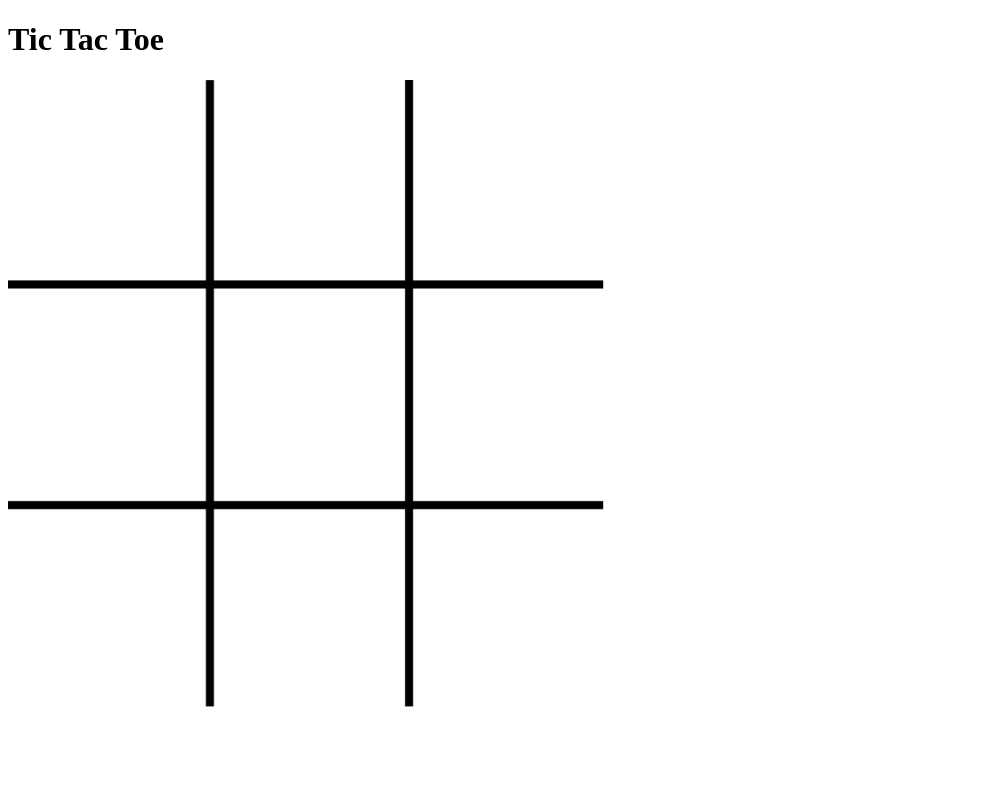
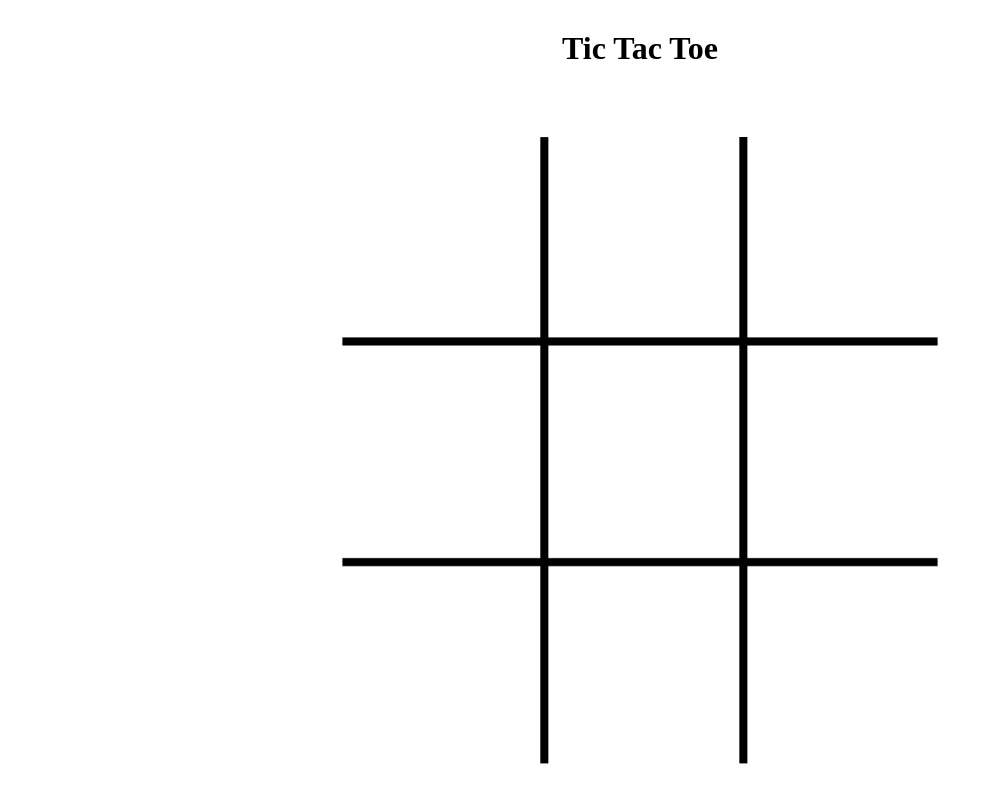
Before and after one commit to ryankhalife/TicTacToe-MiniMax, a plain HTML site: page index.html in a window 1280 px wide. Shown: the whole page, without its empty margins (0-993 px from the left). Drawn offline with Linux system fonts and the light colour scheme.

Commit message:
centered grid

```diff
--- a/index.html
+++ b/index.html
@@ -5,6 +5,7 @@
     <title>TicTacToe</title>
   </head>
   <body>
+    <div class="container">
       <h1>Tic Tac Toe</h1>
       <div class="grid">
         <div class="row">
@@ -23,5 +24,6 @@
           <div id="c9"></div>
         </div>
       </div>
+    </div>
   </body>
 </html>
--- a/style.css
+++ b/style.css
@@ -1,10 +1,29 @@
+* {
+  margin: 0;
+  padding: 0;
+  box-sizing: border-box;
+}
+
+h1 {
+  padding: 10px;
+  margin: 20px 0 60px;
+}
+
+.container {
+  width: 1000px;
+  display: flex;
+  flex-direction: column;
+  align-items: center;
+  margin: auto;
+}
+
 .grid {
   background-image: url(assets/board.png);
   background-size: contain;
   height: 783px;
   width: 744px;
   transform: scale(0.8, 0.8);
-  transform-origin: top left;
+  transform-origin: top;
 }
 
 .row {
```
Lines whose indentation alone changed are shown as unchanged.
